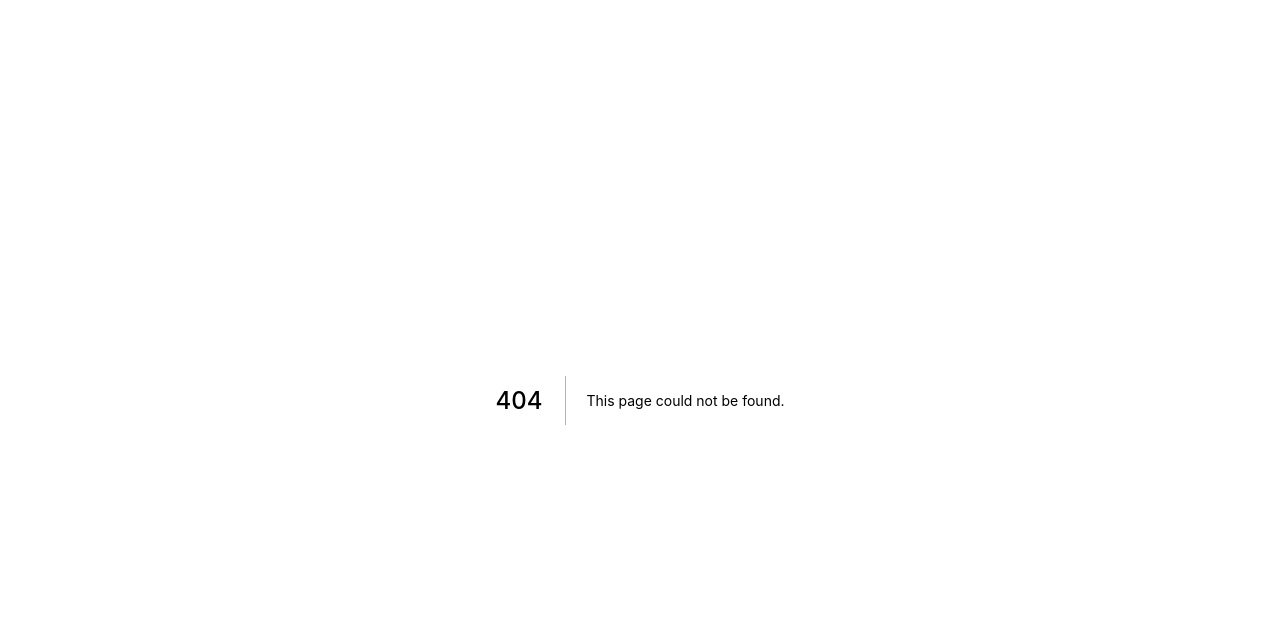
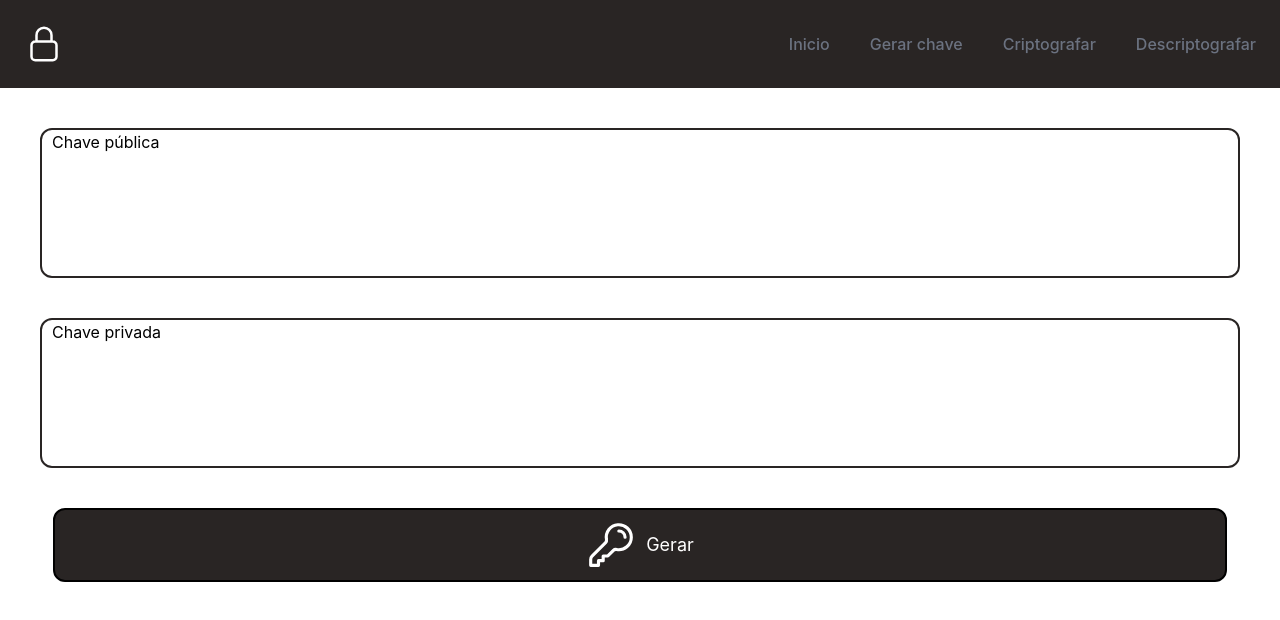
Before and after one commit to PedroLuisBrilhadori/application-RSAcryptography, a Next.js app: page /generate_keys in a window 1280 px wide. Before the commit this address had no page. Shown: the top 620 px of the page. Built offline with nearby package versions, Linux system fonts and the light colour scheme.

Commit message:
feat: add page generate keys

```diff
--- a/src/components/Header/index.tsx
+++ b/src/components/Header/index.tsx
@@ -6,7 +6,8 @@ import {
   XMarkIcon,
   LockClosedIcon,
   LockOpenIcon,
-  HomeIcon
+  HomeIcon,
+  KeyIcon
 } from '@heroicons/react/24/outline'
 
 export default function Header() {
@@ -31,6 +32,9 @@ export default function Header() {
             <Popover.Group as="nav" className="hidden space-x-10 md:flex">
               <a href="/" className="text-base font-medium text-gray-500 hover:text-white">
                 Inicio
+              </a>
+              <a href="/generate_keys" className="text-base font-medium text-gray-500 hover:text-white">
+                Gerar chave
               </a>
               <a href="/encrypt" className="text-base font-medium text-gray-500 hover:text-white">
                 Criptografar
@@ -76,6 +80,11 @@ export default function Header() {
                     <span className="ml-3 text-base font-medium">Inicio</span>
                   </a>
 
+                  <a href='/generate_keys' className="-m-3 flex items-center rounded-md p-3 hover:bg-gray-50 hover:text-black">
+                    <KeyIcon className="h-6 w-6 flex-shrink-0" aria-hidden="true" />
+                    <span className="ml-3 text-base font-medium">Gerar chave</span>
+                  </a>
+
                   <a href='/encrypt' className="-m-3 flex items-center rounded-md p-3 hover:bg-gray-50 hover:text-black">
                     <LockClosedIcon className="h-6 w-6 flex-shrink-0" aria-hidden="true" />
                     <span className="ml-3 text-base font-medium">Criptografar</span>
--- /dev/null
+++ b/src/pages/generate_keys.tsx
@@ -0,0 +1,39 @@
+import { KeyIcon } from '@heroicons/react/24/outline';
+import React, { useState } from 'react'
+import Button from '../components/Button';
+import Header from '../components/Header'
+import ResultText from '../components/ResultText'
+
+export default function GenerateKeys() {
+  const [keyPrivateText, setKeyPrivateText] = useState('Chave privada');
+  const [keyPublicText, setKeyPublicText] = useState('Chave pública');
+
+  function handleOnDoubleClickKeyPublic(e: any){
+    navigator.clipboard.writeText(keyPublicText)
+  }
+
+  function handleOnDoubleClickKeyPrivate(e: any){
+    navigator.clipboard.writeText(keyPrivateText)
+  }
+
+  return (
+    <>
+      <Header />
+
+      <div className='m-10 w-auto h-max flex'>
+          <p className='w-full h-[150px] rounded-xl bg-white border-2 border-stone-800 text-black pl-[10px]' onDoubleClick={handleOnDoubleClickKeyPublic}>{keyPublicText}</p>
+          <img src='' />
+      </div>
+
+      <div className='m-10 w-auto h-max flex'>
+          <p className='w-full h-[150px] rounded-xl bg-white border-2 border-stone-800 text-black pl-[10px]' onDoubleClick={handleOnDoubleClickKeyPrivate}>{keyPrivateText}</p>
+          <img src='' />
+      </div>
+
+      <Button>
+        <KeyIcon width={50} height={50} className='mr-[10px]' />
+        Gerar
+      </Button>
+    </>
+  )
+}
```
